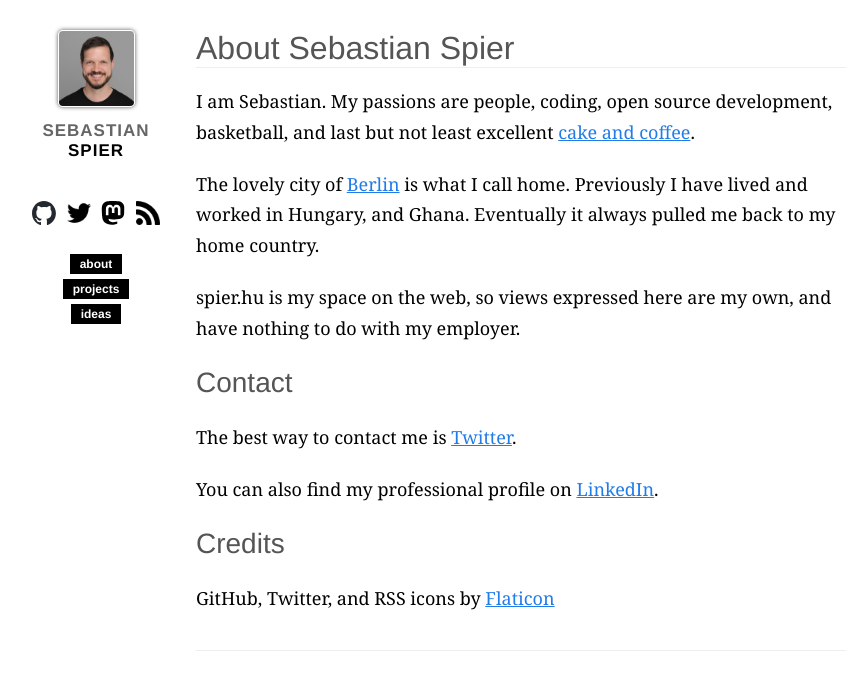
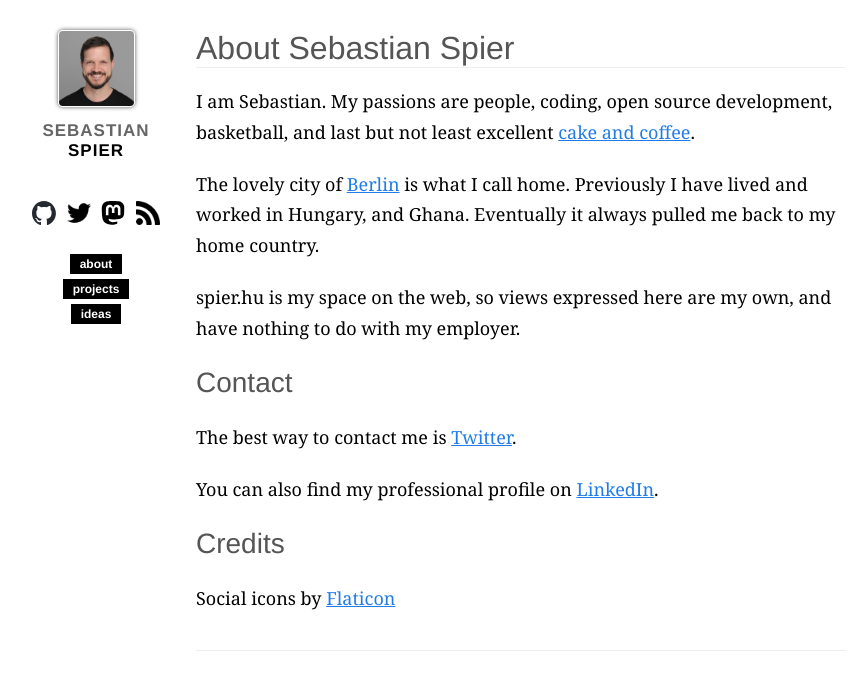
Before and after one commit to spier/spier.github.io, a Jekyll site: the page built from about.md, in a window 1280 px wide. Shown: the top 690 px of the page, without its empty margins (4-870 px from the left). Built offline with Jekyll 4.4.1, drawn with Linux system fonts in a browser that asks for light colours; nearby versions of some CDN libraries; a script that is not in the unit is left out.

Commit message:
Simplify wording for icon credits

```diff
--- a/about.md
+++ b/about.md
@@ -17,7 +17,7 @@ You can also find my professional profile on [LinkedIn][].
 
 ## Credits
 
-GitHub, Twitter, and RSS icons by [Flaticon][]
+Social icons by [Flaticon][]
 
 [cake and coffee]: http://www.germany.info/Vertretung/usa/en/04__W__t__G/01/11__Kaffee__Kuchen/11__Kaffee__Kuchen__S.html
 [Berlin]: http://en.wikipedia.org/wiki/Berlin
```
